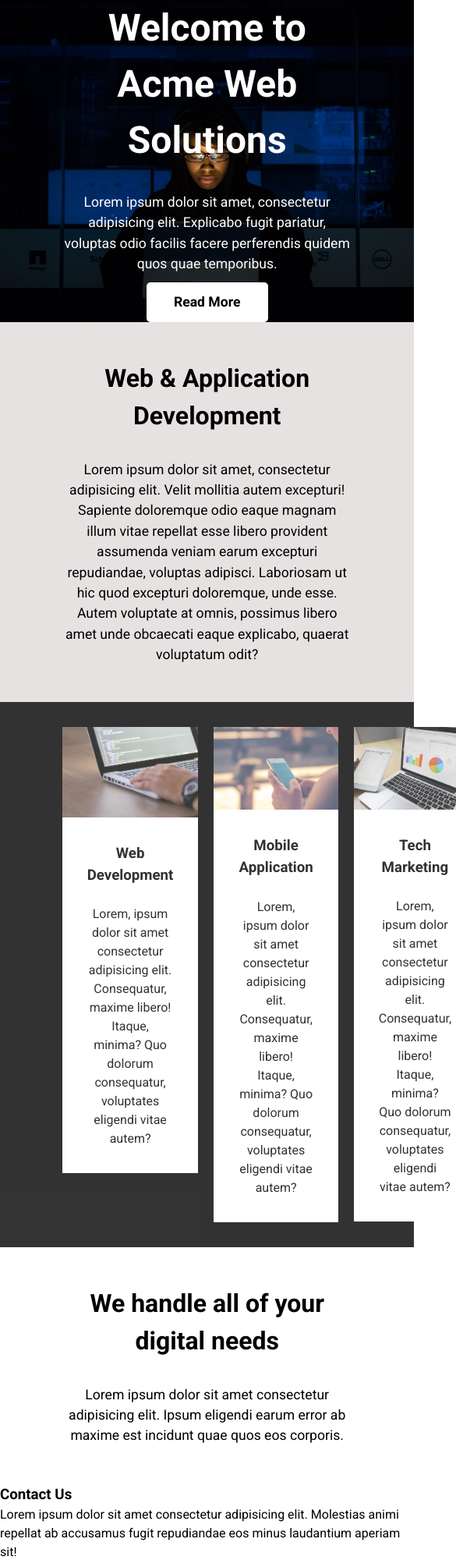
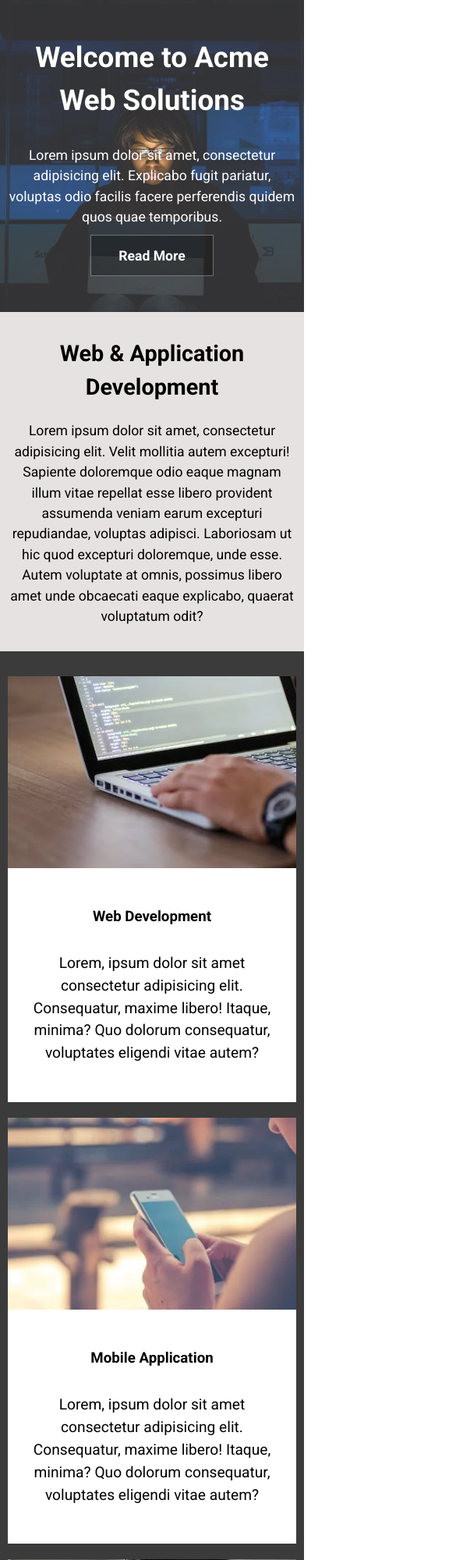
Before and after one commit to DammyCodes/Acme_Web_Solutions, a plain HTML site: page index.html in a window 390 px wide. Shown: the top 2000 px of the page at 78% size, 585 px wide, since content can reach past the window. Drawn offline with Linux system fonts and the light colour scheme.

Commit message:
add media queries to make the webpage responsive

```diff
--- a/styles.css
+++ b/styles.css
@@ -8,8 +8,8 @@
     --light: #fff;
     --gray: #555;
     --light-gray: rgb(231, 226, 226);
-    --dark: #000;
-    --blue: rgba(0, 0, 255, 0.514);
+    --dark: #000000c4;
+    --blue: rgba(70, 70, 207, 0.863);
 }
 
 .content-wrap {
@@ -20,7 +20,7 @@
 }
 
 h2 {
-    font-size: 2rem;
+    font-size: 1.8rem;
 }
 
 .wrapper {
@@ -37,6 +37,7 @@ header {
     min-height: 400px;
     color: var(--light);
     position: relative;
+
 }
 
 .bg-img {
@@ -45,7 +46,7 @@ header {
     height: 450px;
     background-size: cover;
     background-position: center;
-    opacity: 5;
+    opacity: 0.8;
     position: absolute;
     z-index: -1;
 }
@@ -60,10 +61,10 @@ header p {
 }
 
 header .btn {
-    color: var(--dark);
-    background-color: var(--light);
+    color: var(--light);
+    background-color: #0000004b;
     text-decoration: none;
-    border-radius: 5px;
+    border: 0.5px solid #ffffff56;
     margin-top: 10px;
     font-weight: bold;
     font-size: 1.1rem;
@@ -79,10 +80,10 @@ header .btn:hover {
 /* Web_App Section */
 .webapp {
     background-color: var(--light-gray);
-    padding: 3rem 0;
+    padding: 2rem 0;
 }
 .webapp p {
-    margin-top: 2rem;
+    margin-top: 2em;
     font-size: 1.1rem;
 }
 
@@ -95,7 +96,7 @@ header .btn:hover {
     background-color: var(--dark);
     padding: 2rem 0;
     min-height: 450px;
-    opacity: 0.8;
+    opacity: 3;
 }
 
 .grid {
@@ -116,9 +117,81 @@ header .btn:hover {
 .web-text {
     background-color: var(--light);
     min-height: 250px;
-    padding: 2rem;
+    padding: 3rem 1rem;
 }
 
 .web-text p {
-    margin-top: 1.5rem;
+    margin-top: 2rem;
+    font-size: 1.2rem;
 }
+
+/* Contact and About */
+.contact_about {
+    display: grid;
+    grid-template-columns: repeat(2, 1fr);
+    color: var(--light);
+    font-size: 20px;
+    text-align: center;
+}
+
+.contact {
+    background-color: var(--blue);
+
+}
+
+.about {
+    background-color: var(--dark);
+
+}
+
+.contact,
+.about {
+    padding: 4rem 2.5rem;
+    display: flex;
+    flex-direction: column;
+    gap: 2rem;
+    align-items: center;
+}
+
+footer {
+    background-color: #000;
+    color: var(--light);
+}
+
+.footer-container {
+
+    display: flex;
+    justify-content: space-between;
+    padding: 2rem 0;
+    font-size: 1.3rem;
+}
+
+.footer-container span {
+    color: var(--blue);
+    font-weight: 700;
+}
+
+@media (max-width: 700px) {
+    .content-wrap {
+        width: 95%;
+    }
+    header h1 {
+        font-size: 2.3rem;
+    }
+    .webapp p {
+        margin-top: 1.2em;
+        font-size: 1.1rem;
+    }
+    .grid {
+        grid-template-columns: 1fr;
+    }
+    .contact_about {
+        grid-template-columns: 1fr;
+    }
+    .contact_about p {
+        font-size: 1.1rem;
+    }
+    .footer-container {
+        flex-direction: column;
+    }
+}
```
